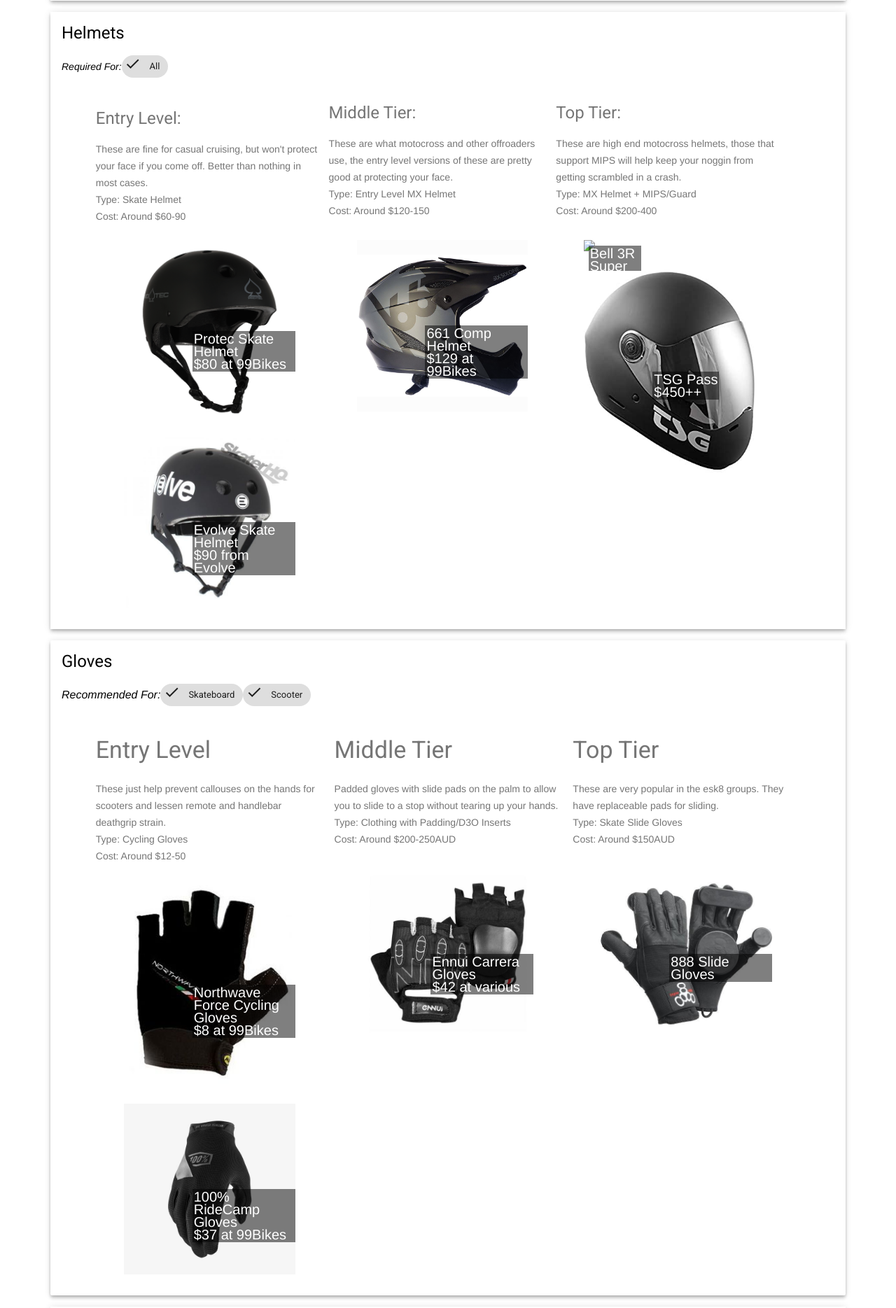
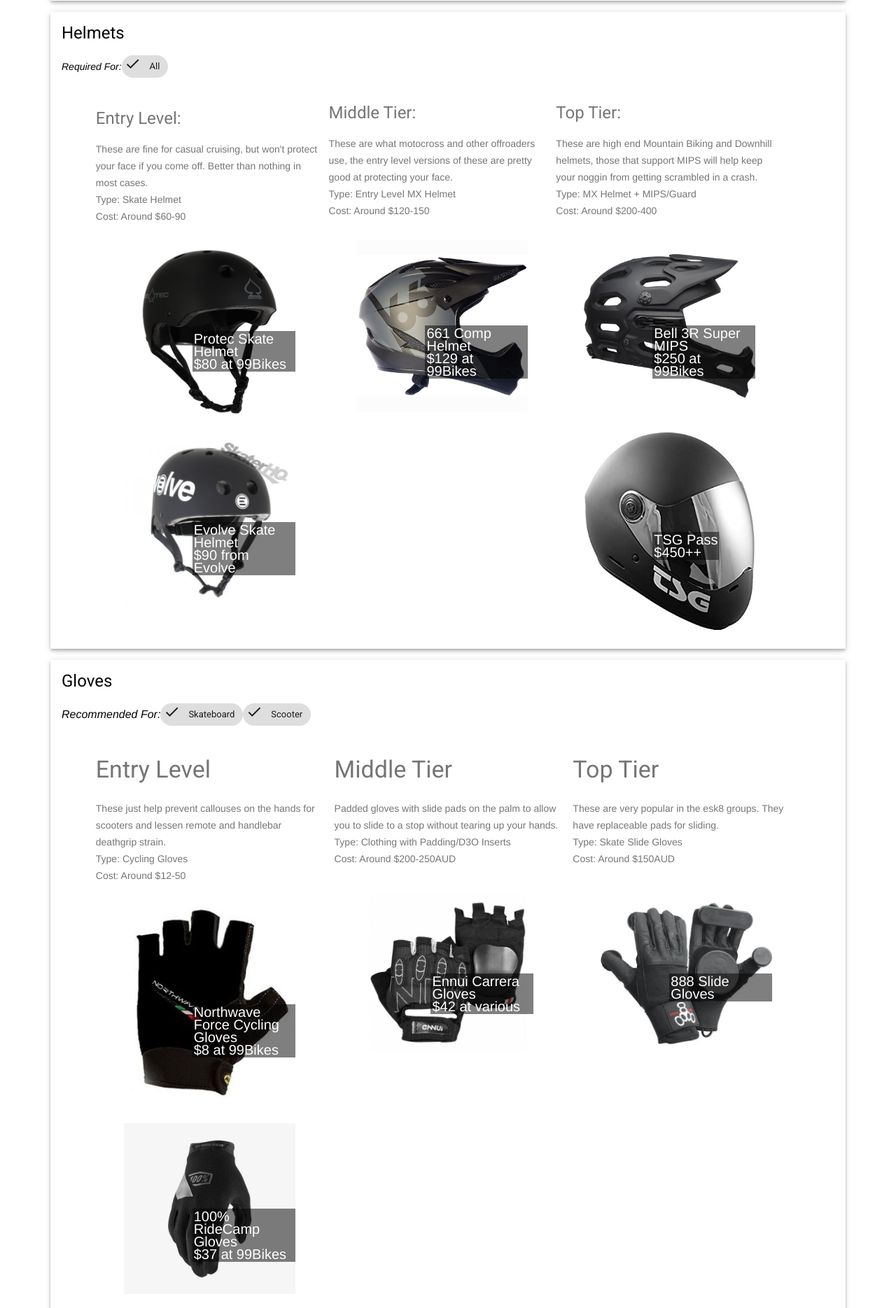
Before and after one commit to pevbne/pevbne, a Jekyll site: the page built from gear.html, in a window 1280 px wide. Shown: the part 408-2277 px from the top of the page at 70% size. Built offline with Jekyll 4.4.1, drawn with Linux system fonts in a browser that asks for light colours.

Commit message:
Various fixes for mobile menus and removing reference to motocross in helmets.

```diff
--- a/_includes/header.html
+++ b/_includes/header.html
@@ -1,6 +1,5 @@
 {% assign current = page.title | downcase %}
-<div class="mdl-layout mdl-js-layout ">
-    <header class="mdl-layout__header mdl-layout__header--scroll portfolio-header">
+    <header class="mdl-layout__header mdl-layout__header--waterfall portfolio-header">
         <div class="mdl-layout__header-row portfolio-logo-row">
             <span class="mdl-layout__title">
                 <div class="portfolio-logo"></div>
@@ -19,6 +18,7 @@
         </div>
     </header>
     <div class="mdl-layout__drawer mdl-layout--small-screen-only">
+        <span class="mdl-layout-title">Title</span>
         <nav class="mdl-navigation mdl-typography--body-1-force-preferred-font">
             <a {% if current=="index" %}class="mdl-navigation__link is-active" {% else %} {% if current==null %}class="mdl-navigation__link is-active" {% else %}class="mdl-navigation__link" {% endif %}{% endif %} href="/">Home</a>
             <a {% if current=="legal" %}class="mdl-navigation__link is-active" {% else %}class="mdl-navigation__link" {% endif %} href="legal">Legal</a>
--- a/_layouts/default.html
+++ b/_layouts/default.html
@@ -4,11 +4,15 @@
     {% include script_header.html %}
   </head>
   <body>
+    <div class="mdl-layout mdl-js-layout mdl-layout--fixed-header">
+
     {% include header.html %}
+
         {{ content }}
     {% include footer.html %}
     </main>
     </div>
+  </div>
     {% include script_inline.html %}
   </body>
 </html>
--- a/gear.html
+++ b/gear.html
@@ -54,7 +54,7 @@
                 <div class="mdl-cell--4-col">
                     <h4>Top Tier: </h4>
                     <p>
-                        These are high end motocross helmets, those that support MIPS will help keep your noggin from getting scrambled in a crash.<br />
+                        These are high end Mountain Biking and Downhill helmets, those that support MIPS will help keep your noggin from getting scrambled in a crash.<br />
                         Type: MX Helmet + MIPS/Guard<br />
                         Cost: Around $200-400
                     </p>
--- a/legal.html
+++ b/legal.html
@@ -15,7 +15,8 @@
                 <div class="mdl-cell mdl-cell--12-col mdl-card__supporting-text no-padding ">
                     <p>
                         There's a lot to the legalities of riding a PEV in Brisbane, but here's a quick checklist to keep in mind that applies everywhere in Queensland <a href="https://www.qld.gov.au/transport/safety/rules/wheeled-devices/personal-mobility-devices">
-                            based on Transport and Main Roads guidelines.</a></p>
+                            based on Transport and Main Roads guidelines.</a>
+                    </p>
                     <div class="mdl-grid">
                         <div class="mdl-cell mdl-cell--6-col mdl-cell--12-col-tablet">
                             <h4>Do</h4>
--- a/styles.css
+++ b/styles.css
@@ -38,8 +38,8 @@
 
 .is-compact .portfolio-logo {
     height: 50px;
-    width: 50px;
-    margin-top: 7px;
+    width: 75px;
+    margin-top: 5px;
 }
 
 .portfolio-navigation-row {
@@ -251,3 +251,7 @@
     padding: 2px;
     left: 0;
 }
+
+.mdl-grid {
+  overflow-wrap: anywhere;
+}
```
Also changed, not shown: images/gear/bell-super-3r-mips.jpg (added), images/gear/bell-super-3r-mips.png (deleted).
